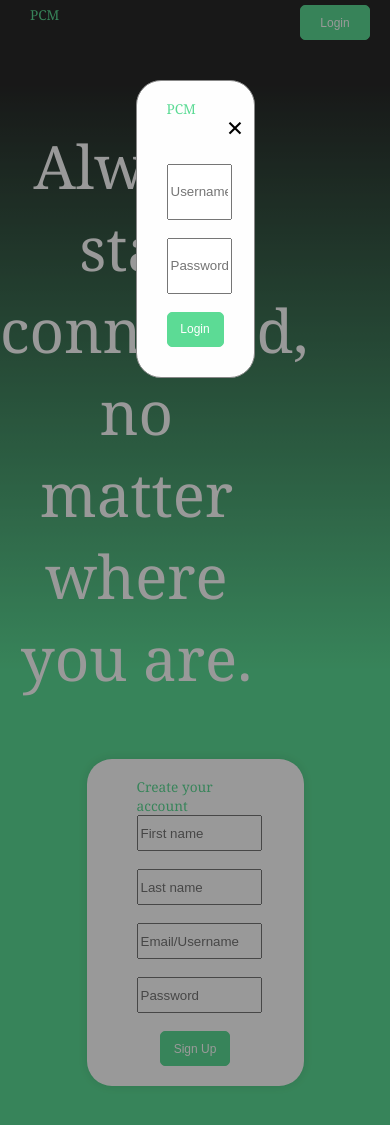
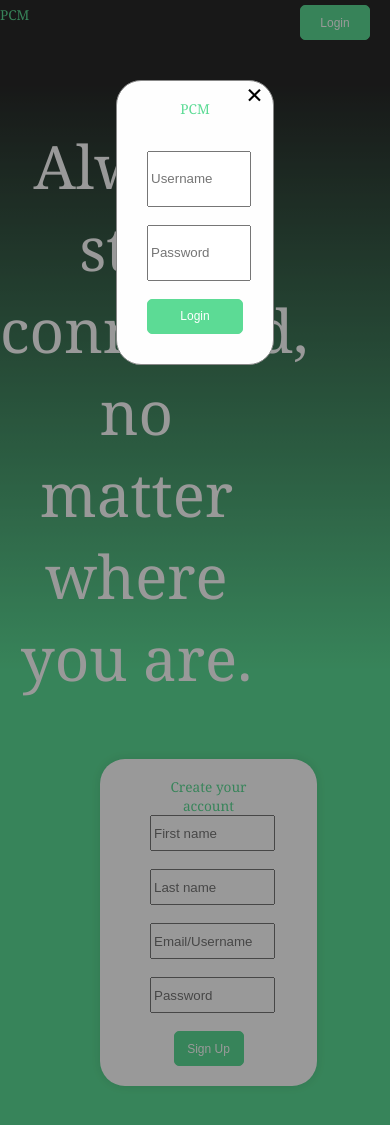
Before and after one commit to EloyGonzalez97/COP4331-Group9-small, a PHP site: page / in a window 390 px wide, after a click on "Login". Shown: the top 1125 px of the page. Run offline with PHP 8.4, Linux system fonts and the light colour scheme.

Commit message:
Add files via upload

```diff
--- a/home/homestyle.css
+++ b/home/homestyle.css
@@ -1,5 +1,6 @@
 /*Author: Eloy Gonzalez*/
 body{
+        background-color: #282828;
         margin: 0;
         padding: 0;
         overflow-x: hidden;
@@ -8,7 +9,9 @@ body{
         float: left;
         color: #5cdb95;
         font-size: 3em;
-
+        display: block;
+        margin-left: auto;
+        margin-right: auto;
     }
     .row{
         margin-top: -65px;
@@ -25,7 +28,6 @@ body{
         z-index: -10;
     }
     .extra-section{
-        border: 2px solid #000;
         background-color: #282828;
         width: 100%;
         height: 600px;
@@ -54,6 +56,8 @@ body{
 
     }
     .text {
+        width: 100%;
+        float: middle;
         font:5em 'Yeseva One', Georgia, serif;
         color: #fff;
         padding-top: 100px;
@@ -98,11 +102,9 @@ body{
 }
 .search-info{
     height: 100%;
-    margin-left:  -4px;
 }
 .last-info{
     height: 100%;
-    margin-left: -4px;
 }
 .extra-contact-text, .extra-search-text, .extra-last-text{
     margin-left: auto;
@@ -215,14 +217,14 @@ span.psw {
     margin: 5% auto 15% auto;
     border: 1px solid #888;
     border-radius: 25px;
-    width: 30%;
+    width: 400px;
     height: auto;
 }
 
 .close {
     float: right;
     padding-right: 10px;
-    margin-top: -20px;
+    margin-top: -70px;
     color: #000;
     font-size: 30px;
     font-weight: bold;
@@ -255,7 +257,7 @@ span.psw {
         width: 30%;
         margin-top: 0px;
         float: none;
-        margin-left: auto;
+        margin-left: 100px;
         margin-right: auto;
         z-index: 2;
     }
@@ -274,11 +276,19 @@ span.psw {
     }
     .extra-contact-text, .extra-search-text, .extra-last-text, .form-title, .logo{
         font-size: 3.5vw;
+        text-align: center;
+        width: auto;
     }
-    .text{
+    .text, .logo{
         display: block;
         padding: 0px;
         margin-left: auto;
         margin-right: auto;
     }
+    .close{
+        margin-top: -40px;
+    }
+    .modal-content{
+        width: 40%;
+    }
 }
```
